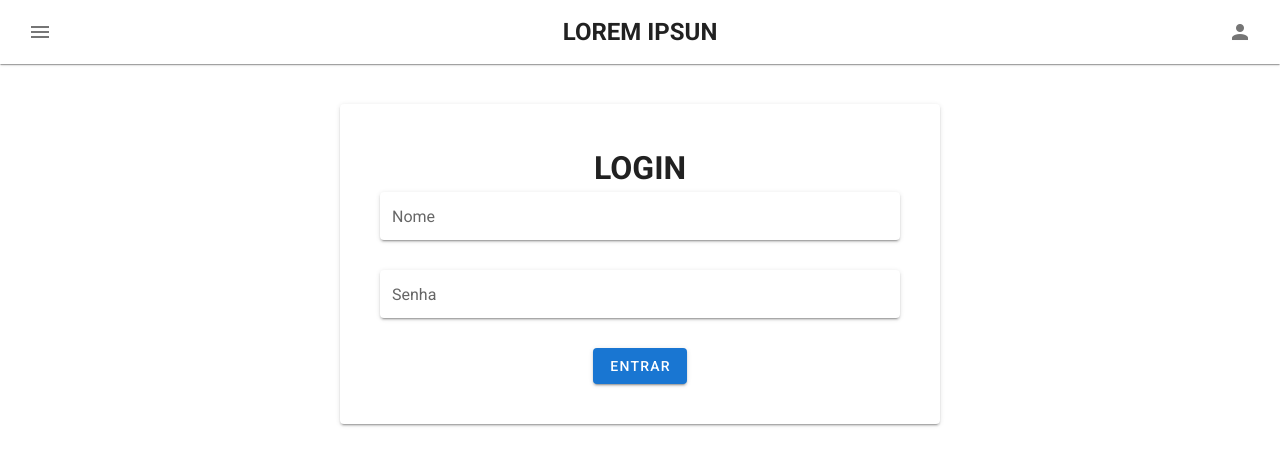
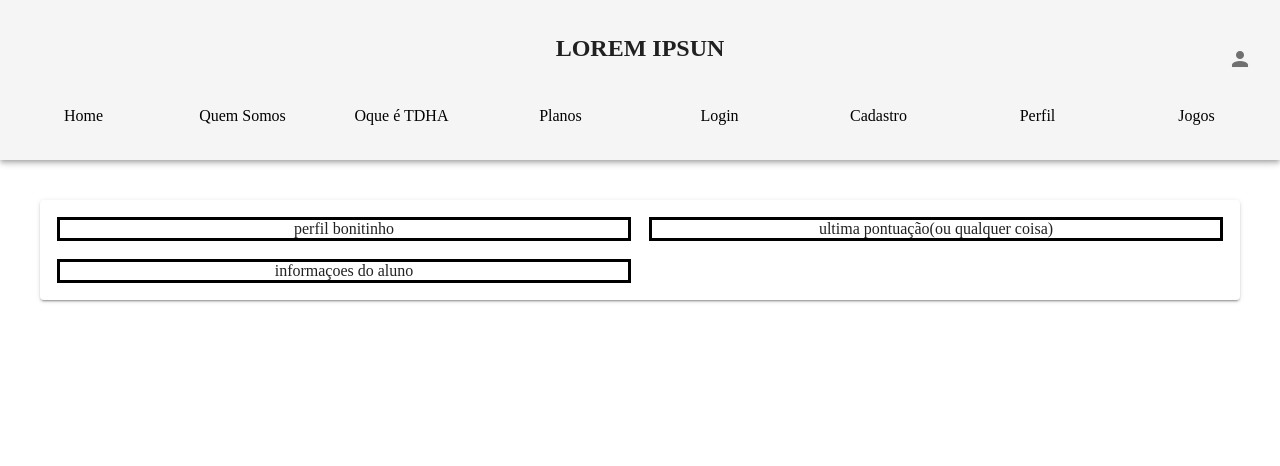
Before and after one commit to BrunoRisso58/pi-2-semestre, a Nuxt app: page /perfil in a window 1280 px wide. Shown: the top 466 px of the page. Built offline with nearby package versions, Linux system fonts and the light colour scheme.

Commit message:
routes-fix

```diff
--- /dev/null
+++ b/components/footer/footerMobile.vue
@@ -0,0 +1,14 @@
+<template>
+  <div style="height:800px; width:40px; color:blue">
+    </div>
+</template>
+
+<script>
+export default {
+
+}
+</script>
+
+<style>
+
+</style>
--- /dev/null
+++ b/components/footer/footerVue.vue
@@ -0,0 +1,16 @@
+<template>
+  <div>
+    <div style="height:800px; width:40px; color:blue">
+    </div>
+  </div>
+</template>
+
+<script>
+export default {
+
+}
+</script>
+
+<style>
+
+</style>
--- a/components/header/header.vue
+++ b/components/header/header.vue
@@ -3,53 +3,39 @@
 
     <v-app-bar
       color="white"
-
+      height="160px"
       elevation="1"
     >
 
-        <v-row no-gutters align="center">
-            <v-col>
-                <v-app-bar-nav-icon
-                @click.stop="drawer = !drawer"
-                />
+        <v-row align="center">
+          <v-col cols="2">
+
+          </v-col>
+            <v-col cols="8" align="center">
+              <h2>
+                LOREM IPSUN
+              </h2>
             </v-col>
-
-            <v-col align="center">
-                <h2>
-                    LOREM IPSUN
-                </h2>
-            </v-col>
-
-            <v-col align="right">
+            <v-col align="right" cols="2">
                 <v-btn icon>
                     <v-icon>mdi-account</v-icon>
                 </v-btn>
             </v-col>
+
+            <v-col align="center">
+                <v-row style="max-width:1300px">
+                  <v-col v-for="item in header" :key="item">
+                    <router-link :to="item.route" style="text-decoration: none; color: black;">
+                      {{ item.name }}
+                    </router-link>
+                  </v-col>
+                </v-row>
+            </v-col>
+
+
         </v-row>
 
     </v-app-bar>
-
-    <v-navigation-drawer
-      v-model="drawer"
-      absolute
-      left
-      temporary
-    >
-      <v-list
-        nav
-        dense
-      >
-        <v-list-item-group
-          v-model="group"
-          active-class="deep-purple--text text--accent-4"
-        >
-          <v-list-item>
-            <v-list-item-title>Foo</v-list-item-title>
-          </v-list-item>
-        </v-list-item-group>
-      </v-list>
-    </v-navigation-drawer>
-
 
     </div>
 </template>
@@ -64,6 +50,16 @@
         data: () => ({
         drawer: false,
         group: null,
+        header: [
+          { name: 'Home       ', route: '/' },
+          { name: 'Quem Somos ', route: '/quemsomos' },
+          { name: 'Oque é TDHA', route: '/oqueetdah' },
+          { name: 'Planos     ', route: '/planos' },
+          { name: 'Login      ', route: '/login' },
+          { name: 'Cadastro   ', route: '/cadastro' },
+          { name: 'Perfil     ', route: '/perfil' },
+          { name: 'Jogos      ', route: '/jogos' },
+        ]
         }),
 
         watch: {
--- a/components/header/headerMobile.vue
+++ b/components/header/headerMobile.vue
@@ -40,8 +40,13 @@
           v-model="group"
           active-class="deep-purple--text text--accent-4"
         >
-          <v-list-item>
-            <v-list-item-title>Foo</v-list-item-title>
+          <v-list-item v-for="item in header" :key="item">
+
+            <v-list-item-title>
+              <router-link  :to="item.route">
+                {{ item.name }}
+              </router-link>
+            </v-list-item-title>
           </v-list-item>
         </v-list-item-group>
       </v-list>
@@ -61,6 +66,17 @@
         data: () => ({
         drawer: false,
         group: null,
+        header: [
+          { name: 'Home       ', route: '/' },
+          { name: 'Quem Somos ', route: '/' },
+          { name: 'Oque é TDHA', route: '/' },
+          { name: 'Planos     ', route: '/' },
+          { name: 'Login      ', route: '/' },
+          { name: 'Cadastro   ', route: '/' },
+          { name: 'Perfil     ', route: '/' },
+          { name: 'Jogos      ', route: '/' },
+          { name: 'Pagamento  ', route: '/' },
+        ]
         }),
 
         watch: {
--- a/components/perfil/perfil.vue
+++ b/components/perfil/perfil.vue
@@ -1,5 +1,41 @@
 <template>
+  <div>
+    <v-row>
+      <v-col align="center">
+        <v-card
+        max-width="1200"
+        elevation="1"
+        style="margin-top:40px; padding: 20px;"
+        >
+          <v-row>
+            <v-col>
+              <v-row>
+                <v-col cols="12">
+                  <div class="box-shadow">
+                    perfil bonitinho
+                  </div>
+                </v-col>
+                <v-col>
+                  <div class="box-shadow">
+                    informaçoes do aluno
+                  </div>
+                </v-col>
+              </v-row>
+            </v-col>
 
+            <v-col>
+              <div class="box-shadow">
+                ultima pontuação(ou qualquer coisa)
+              </div>
+            </v-col>
+          </v-row>
+        </v-card>
+      </v-col>
+    </v-row>
+
+
+
+  </div>
 </template>
 
 <script>
@@ -9,5 +45,8 @@ export default {
 </script>
 
 <style>
+.box-shadow{
+  outline: 3px solid black;
 
+}
 </style>
--- /dev/null
+++ b/components/perfil/perfilMobile.vue
@@ -0,0 +1,13 @@
+<template>
+
+</template>
+
+<script>
+export default {
+
+}
+</script>
+
+<style>
+
+</style>
--- a/layouts/default.vue
+++ b/layouts/default.vue
@@ -1,15 +1,39 @@
 <template>
-  <index-vue></index-vue>
+  <div>
+
+<div v-if="$vuetify.breakpoint.name !== 'xs'">
+  <header-vue />
+  <Nuxt />
+  <footer-vue />
+</div>
+
+<div v-else>
+  <header-mobile />
+  <Nuxt />
+  <footer-mobile />
+</div>
+
+  </div>
+
 </template>
 
 <script>
 
+import headerMobile from '../components/header/headerMobile.vue';
+import headerVue from '../components/header/header.vue';
 import indexVue from '../pages/index.vue';
+import footerVue from '../components/footer/footerVue.vue';
+import footerMobile from '../components/footer/footerMobile.vue';
+
 
 export default {
 
   components: {
     indexVue,
+    headerVue,
+    headerMobile,
+    footerVue,
+    footerMobile,
   },
 
   data () {
--- a/pages/home.vue
+++ /dev/null
@@ -1,24 +0,0 @@
-<template>
-
-<div v-if="$vuetify.breakpoint.name !== 'xs'">
-    <header-vue />
-</div>
-
-<div v-else>
-    <header-mobile-vue />
-</div>
-
-</template>
-
-<script>
-import header from '../components/header/header.vue'
-import HeaderMobile from '../components/header/headerMobile.vue'
-export default {
-  components: { header, HeaderMobile },
-
-}
-</script>
-
-<style>
-
-</style>
--- a/pages/index.vue
+++ b/pages/index.vue
@@ -2,13 +2,11 @@
   <v-app>
 
 <div v-if="$vuetify.breakpoint.name !== 'xs'">
-  <header-vue />
-  <login />
+
 </div>
 
 <div v-else>
-  <header-mobile-vue />
-  <login-mobile />
+
 </div>
 
 </v-app>
@@ -17,8 +15,7 @@
 <script>
 import headerMobileVue from '../components/header/headerMobile.vue';
 import headerVue from '../components/header/header.vue';
-import login from '../components/login/login.vue';
-import loginMobile from '../components/login/loginMobile.vue';
+
 
 
 export default {
@@ -26,7 +23,7 @@ export default {
 
 
   components: {
-    headerMobileVue, headerVue, login, loginMobile
+    headerMobileVue, headerVue,
   },
 }
 </script>
--- a/pages/jogos.vue
+++ b/pages/jogos.vue
@@ -1,11 +1,9 @@
 <template>
 
     <div v-if="$vuetify.breakpoint.name !== 'xs'">
-        <header-vue />
     </div>
 
     <div v-else>
-        <header-mobile-vue />
     </div>
 
 </template>
@@ -14,7 +12,7 @@
     import header from '../components/header/header.vue'
     import HeaderMobile from '../components/header/headerMobile.vue'
     export default {
-      components: { header, HeaderMobile },
+        components: { header, HeaderMobile },
 
     }
 </script>
--- /dev/null
+++ b/pages/perfil.vue
@@ -0,0 +1,26 @@
+<template>
+
+  <div v-if="$vuetify.breakpoint.name !== 'xs'">
+    <perfil></perfil>
+  </div>
+
+  <div v-else>
+    <perfil-mobile></perfil-mobile>
+  </div>
+
+</template>
+
+<script>
+
+  import Perfil from '../components/perfil/perfil.vue'
+  import PerfilMobile from '../components/perfil/perfilMobile.vue'
+
+  export default {
+    components: { Perfil, PerfilMobile },
+  }
+
+</script>
+
+<style>
+
+</style>
```
Also changed, not shown: pages/pagamento.vue (added, +13 -0 lines).
